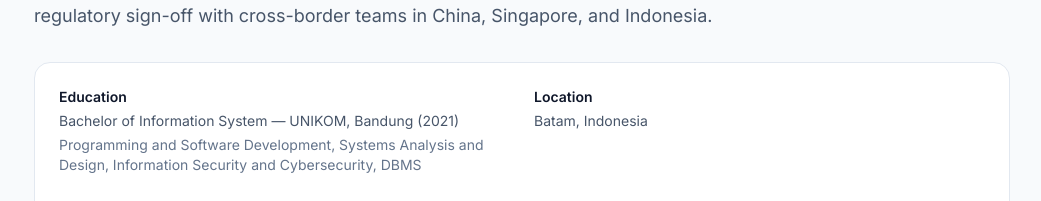
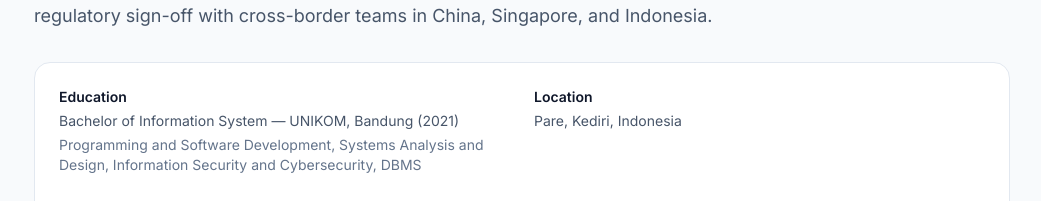
Before and after one commit to mhdnurfaizzy/portofolio, a Next.js app: page / in a window 1280 px wide. Shown: the part 1010-1211 px from the top of the page, without its empty margins (118-1159 px from the left). Built offline with nearby package versions, Linux system fonts and the light colour scheme.

Commit message:
Update location to Pare, Kediri

```diff
--- a/app/data.ts
+++ b/app/data.ts
@@ -1,7 +1,7 @@
 export const profile = {
   name: "Muhammad Nurfaizi",
   title: "QA Engineer",
-  location: "Batam, Indonesia",
+  location: "Pare, Kediri, Indonesia",
   email: "mhdnurfaizzy@gmail.com",
   phone: "+62 895 3712 99128",
   linkedin: "https://linkedin.com/in/mhdnurfaizzy",
```
